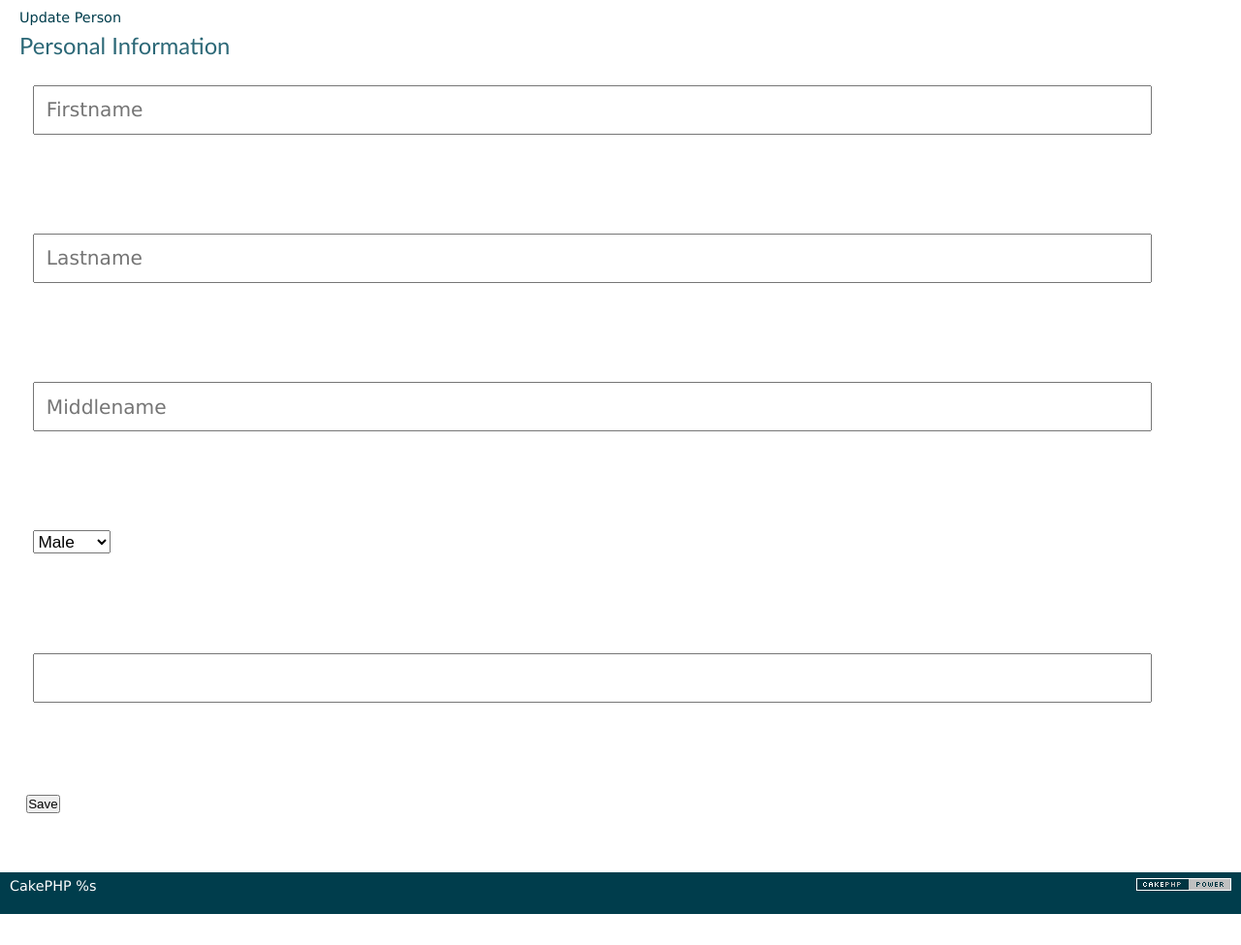
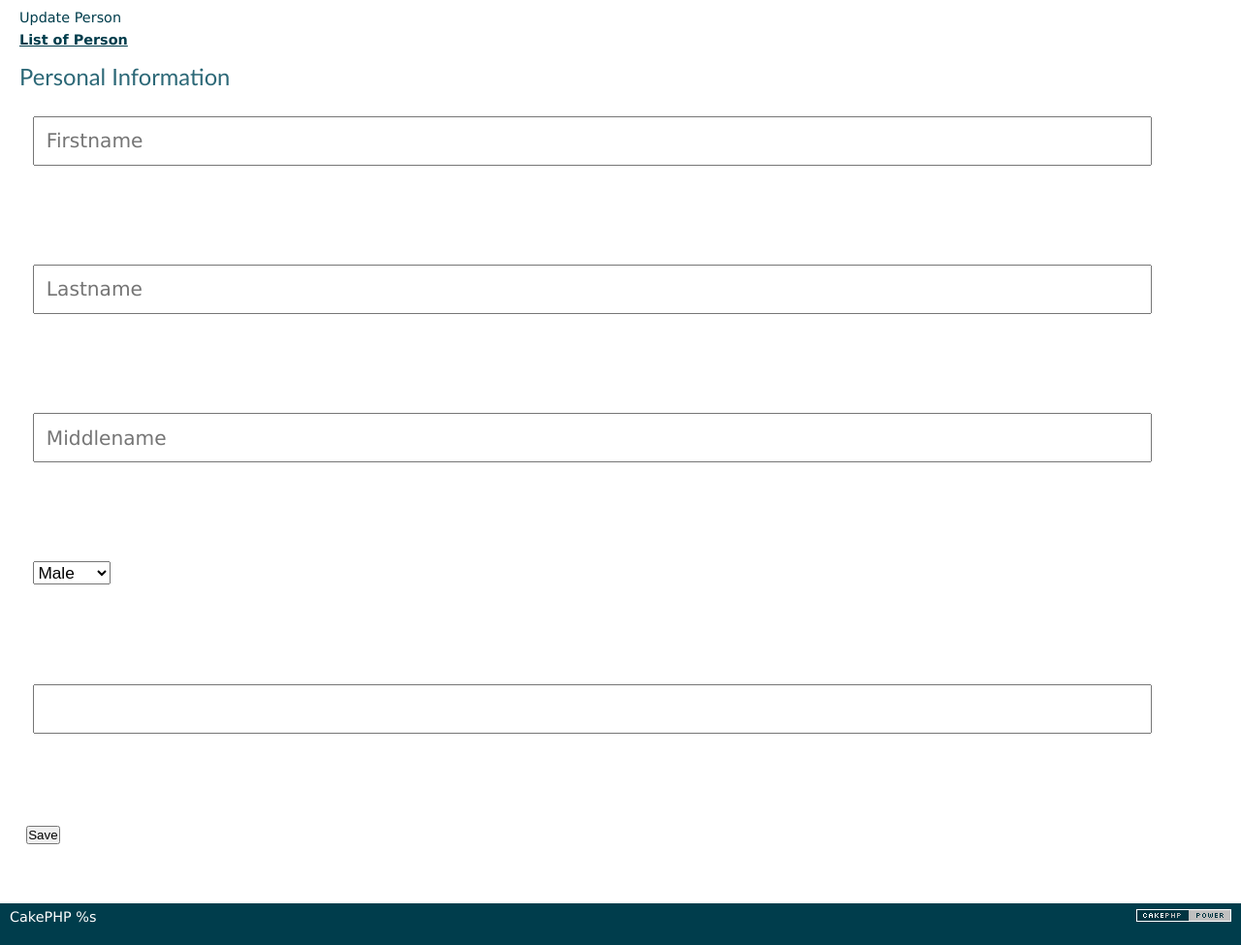
Before and after one commit to fdc-sherwinvillaver/villaver, a CakePHP app: the page made by app/View/Persons/edit.php in a window 1280 px wide. Shown: the part 47-1022 px from the top of the page at 97% size. Before the commit the page ends 990 px from the top, so only its background shows below. Run offline with PHP 8.4 and a stand-in for CakePHP, Linux system fonts and the light colour scheme; the template is opened without the code that fills it, so the values that code supplies are empty; form fields are guessed from the names that the template uses; some libraries are stand-ins or nearby versions.

Commit message:
small changes

```diff
--- a/app/Controller/PersonsController.php
+++ b/app/Controller/PersonsController.php
@@ -82,7 +82,6 @@
 				        'class' => 'alert alert-success'
 			    )
 			));
-
 			return $this->redirect(array('action' => 'index'));
 		}
 
--- a/app/View/Persons/edit.php
+++ b/app/View/Persons/edit.php
@@ -16,6 +16,10 @@
                 </div>
             </div>
             <div class="col-md-8 col-md-offset-2">
+                <div>
+                    <?php echo $this->Html->link('List of Person',array('action' => '/'),array('class' => 'btn btn-primary')); ?>
+                </div>
+                <br>
                 <div class="">
                     <div class="panel panel-primary">
                         <div class="panel-heading">
--- a/app/View/Persons/index.php
+++ b/app/View/Persons/index.php
@@ -32,7 +32,7 @@
                                     <td><?php echo $person['Person']['modified']; ?></td>
                                     <td><?php echo $person['Person']['created_ip']; ?></td>
                                     <td><?php echo $person['Person']['modified_ip']; ?></td>
-                                    <td><?php echo $this->Html->link("Edit",array('action' => 'edit',$person['Person']['id']))." || ".$this->Html->link("Delete",array('action' => 'delete',$person['Person']['id']),array('confirm' => 'Delete this data?')); ?></td>
+                                    <td><?php echo $this->Html->link("Edit",array('action' => 'edit',$person['Person']['id']),array('class' => 'btn btn-primary'))." ".$this->Html->link("Delete",array('action' => 'delete',$person['Person']['id']),array('confirm' => 'Delete this data?','class' => 'btn btn-danger')); ?></td>
                                 </tr>
                             <?php endforeach; ?>
                         </tbody>
--- a/app/View/Persons/register.php
+++ b/app/View/Persons/register.php
@@ -16,6 +16,10 @@
                 </div>
             </div>
             <div class="col-md-8 col-md-offset-2">
+                <div>
+                    <?php echo $this->Html->link('List of Person',array('action' => '/'),array('class' => 'btn btn-primary')); ?>
+                </div>
+                <br>
                 <div class="">
                     <div class="panel panel-primary">
                         <div class="panel-heading">
```
